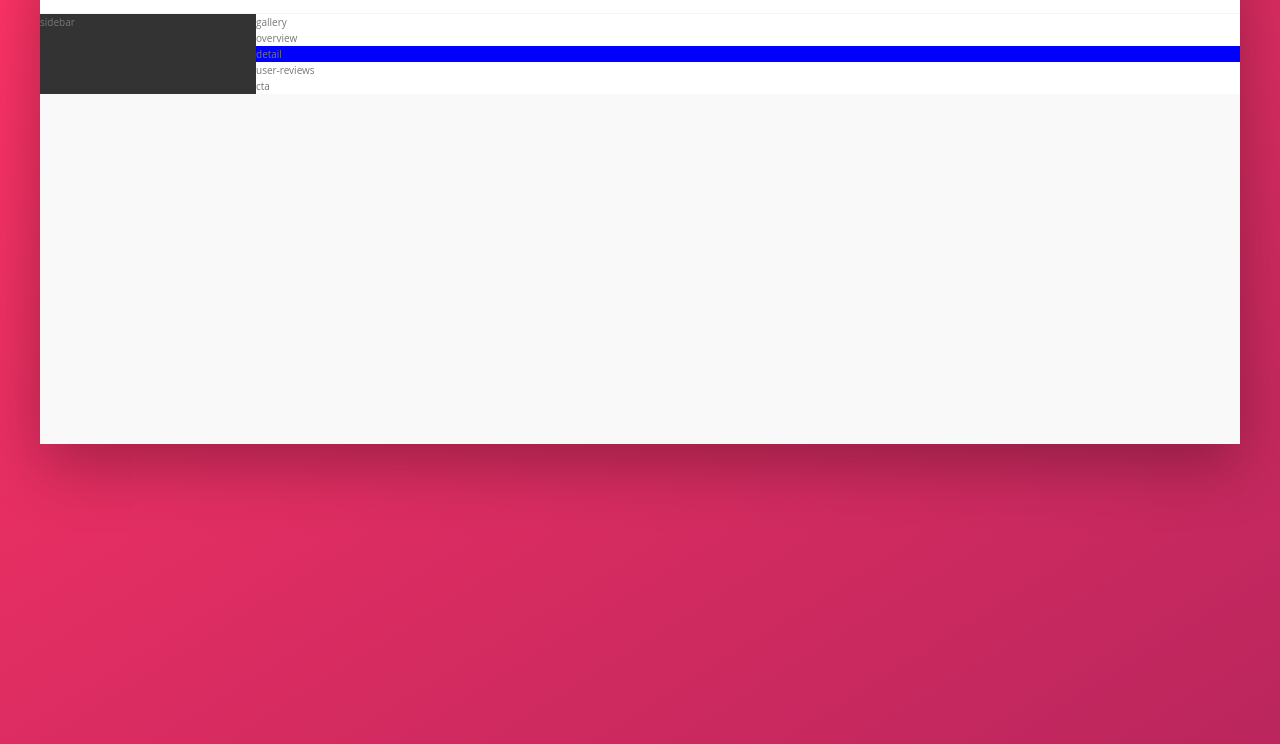
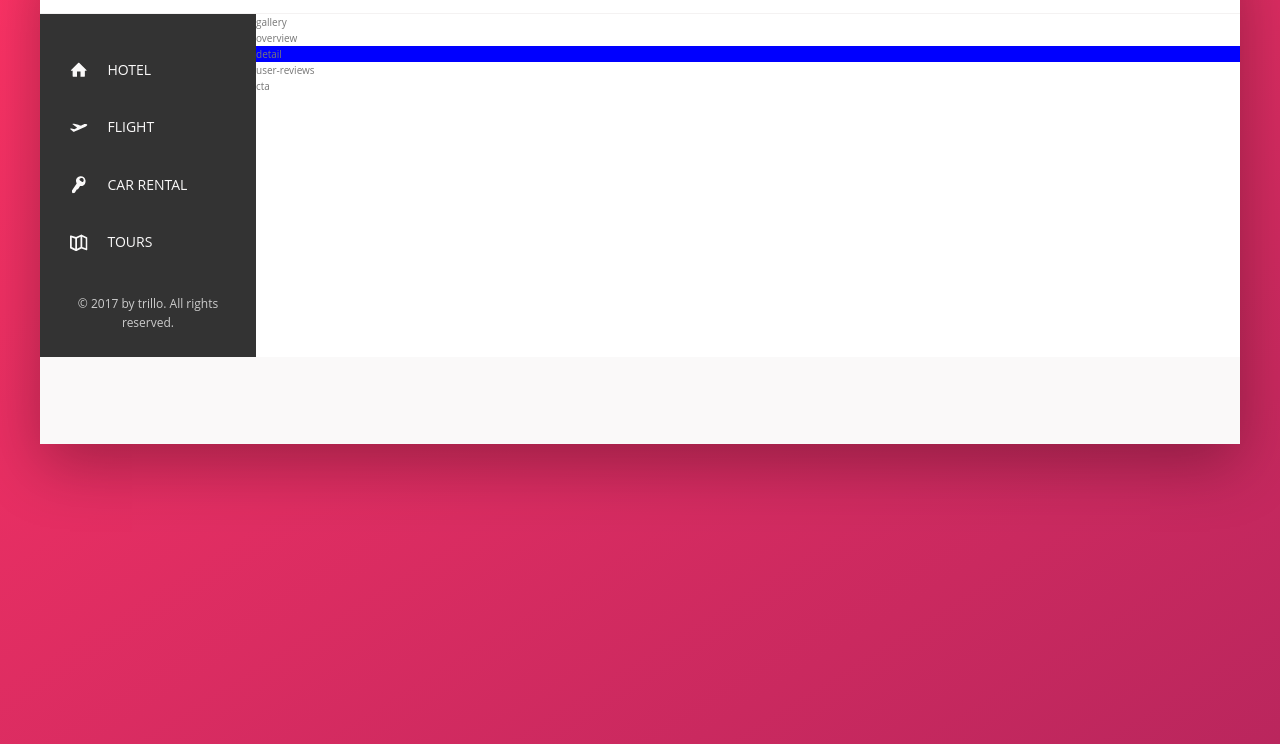
Before and after one commit to Moogun/Hotel-Review, a website: page index.html in a window 1280 px wide. Shown: the part 56-800 px from the top of the page. Drawn offline with Linux system fonts and the light colour scheme.

Commit message:
added side nav part

```diff
--- a/index.html
+++ b/index.html
@@ -41,7 +41,44 @@
       </header>
       <div class="content">
         <div class="sidebar">
-          sidebar
+            <ul class="side-nav">
+                <li class="side-nav__item side-nav__item--active">
+                    <a href="#" class="side-nav__link">
+                        <svg class="side-nav__icon">
+                            <use xlink:href="img/sprite.svg#icon-home"></use>
+                        </svg>
+                        <span>Hotel</span>
+                    </a>
+                </li>
+                <li class="side-nav__item">
+                    <a href="#" class="side-nav__link">
+                        <svg class="side-nav__icon">
+                            <use xlink:href="img/sprite.svg#icon-aircraft-take-off"></use>
+                        </svg>
+                        <span>Flight</span>
+                    </a>
+                </li>
+                <li class="side-nav__item">
+                    <a href="#" class="side-nav__link">
+                        <svg class="side-nav__icon">
+                            <use xlink:href="img/sprite.svg#icon-key"></use>
+                        </svg>
+                        <span>Car rental</span>
+                    </a>
+                </li>
+                <li class="side-nav__item">
+                    <a href="#" class="side-nav__link">
+                        <svg class="side-nav__icon">
+                            <use xlink:href="img/sprite.svg#icon-map"></use>
+                        </svg>
+                        <span>Tours</span>
+                    </a>
+                </li>
+            </ul>
+
+            <div class="legal">
+                &copy; 2017 by trillo. All rights reserved.
+            </div>
         </div>
         <main class="hotel-view">
           <div class="gallery">gallery</div>
--- a/sass/_components.scss
+++ b/sass/_components.scss
@@ -109,3 +109,72 @@
         margin-right: 1rem;
     }
 }
+
+.side-nav {
+    font-size: 1.4rem;
+    list-style: none;
+    margin-top: 3rem;
+
+    &__item {
+        position: relative;
+
+        &:not(:last-child) {
+            margin-bottom: .5rem;
+        }
+    }
+
+    &__item:before {
+        content: "";
+        position: absolute;
+        top: 0;
+        left: 0;
+        height: 100%;
+        width: 3px;
+
+        background-color: var(--color-primary);
+        transform: scaleY(0);
+        transition: transform .2s,
+                    width .4s cubic-bezier(1,0,0,1) .2s,
+                    background-color .1s;
+    }
+
+    &__item:hover::before,
+    &_item--active::before {
+        transform: scaleY(1);
+        width: 100%;
+    }
+    &__item:active::before {
+        background-color: var(--color-primary-light);
+    }
+
+    &__link,
+    &__link:visited {
+        text-decoration: none;
+        text-transform: uppercase;
+
+        color: var(--color-grey-light-1);
+        display: block;
+        padding: 1.5rem 3rem;
+
+        position: relative;
+        z-index: 10;
+
+        display: flex;
+        align-items: center;
+    }
+
+    &__icon {
+        width: 1.75rem;
+        height: 1.75rem;
+        margin-right: 2rem;
+        fill: currentColor;
+    }
+}
+
+.legal {
+    font-size: 1.2rem;
+    text-align: center;
+    color: var(--color-grey-light-4);
+    padding: 2.5rem;
+
+}
--- a/sass/_layout.scss
+++ b/sass/_layout.scss
@@ -27,6 +27,9 @@
   background-color: var(--color-grey-dark-1);
   flex: 0 0 18%;
 
+  display: flex;
+  flex-direction: column;
+  justify-content: space-between;
 }
 
 .hotel-view {
```
Also changed, not shown: css/style.css.
